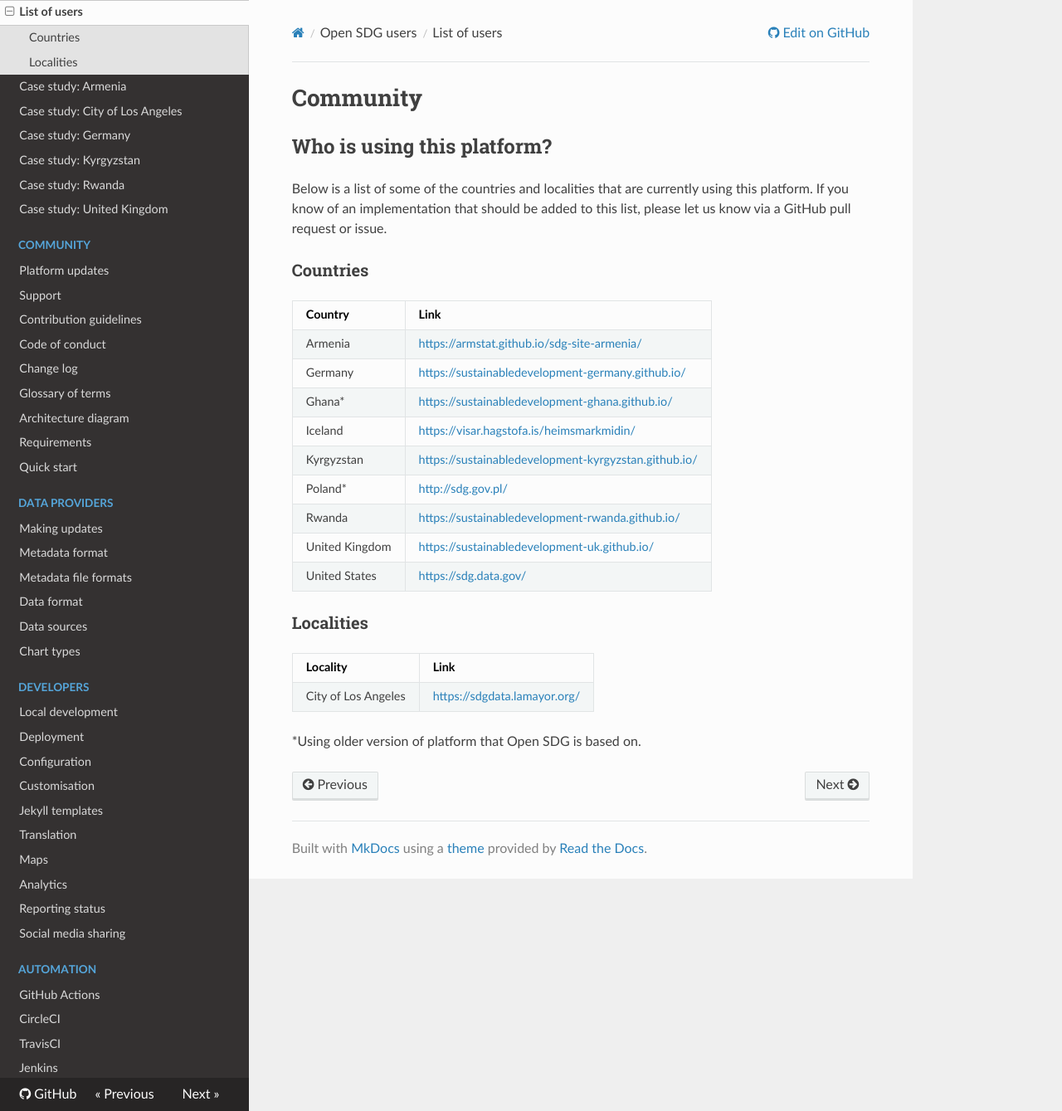
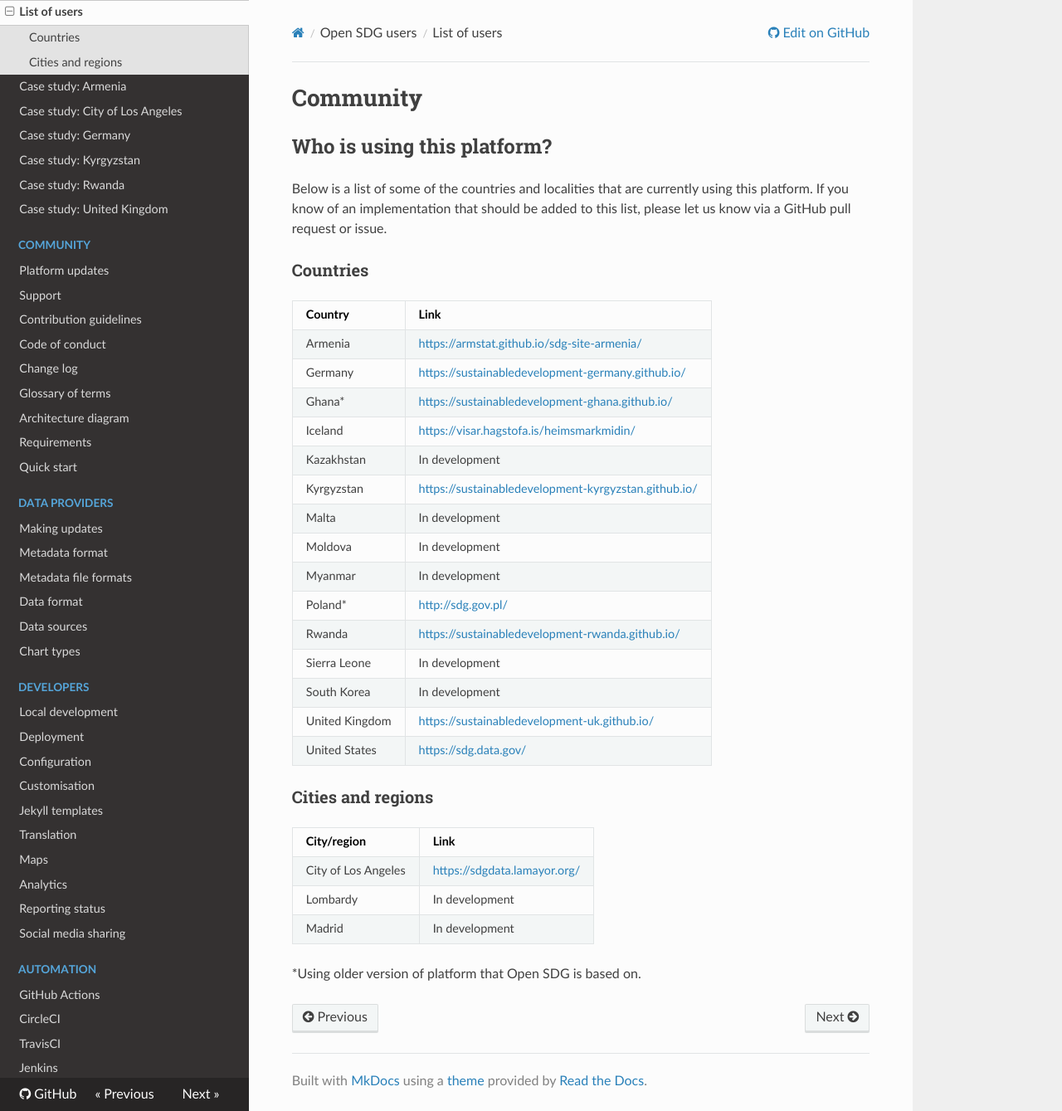
Before and after one commit to open-sdg/open-sdg, an MkDocs documentation site: the page built from docs/community.md, in a window 1280 px wide and 1339 px high. Shown: the whole window at 83% size. Built offline with MkDocs 1.6.1, drawn with Linux system fonts in a browser that asks for light colours; nearby versions of some CDN libraries; old or Windows-style settings are respelled for this version of MkDocs.

Commit message:
Add other countries

```diff
--- a/docs/community.md
+++ b/docs/community.md
@@ -12,18 +12,26 @@
 |Germany|<https://sustainabledevelopment-germany.github.io/>|
 |Ghana* |<https://sustainabledevelopment-ghana.github.io/>|
 |Iceland|<https://visar.hagstofa.is/heimsmarkmidin/>|
+|Kazakhstan|In development|
 |Kyrgyzstan|<https://sustainabledevelopment-kyrgyzstan.github.io/>|
+|Malta|In development|
+|Moldova|In development|
+|Myanmar|In development|
 |Poland* |<http://sdg.gov.pl/>|
 |Rwanda|<https://sustainabledevelopment-rwanda.github.io/>|
+|Sierra Leone|In development|
+|South Korea|In development|
 |United Kingdom|<https://sustainabledevelopment-uk.github.io/>|
 |United States|<https://sdg.data.gov/>|
 
 
 
-### Localities
+### Cities and regions
 
-|Locality|Link|
+|City/region|Link|
 |----|----|
 |City of Los Angeles|<https://sdgdata.lamayor.org/>|
+|Lombardy|In development|
+|Madrid|In development|
 
 \*Using older version of platform that Open SDG is based on.
```
